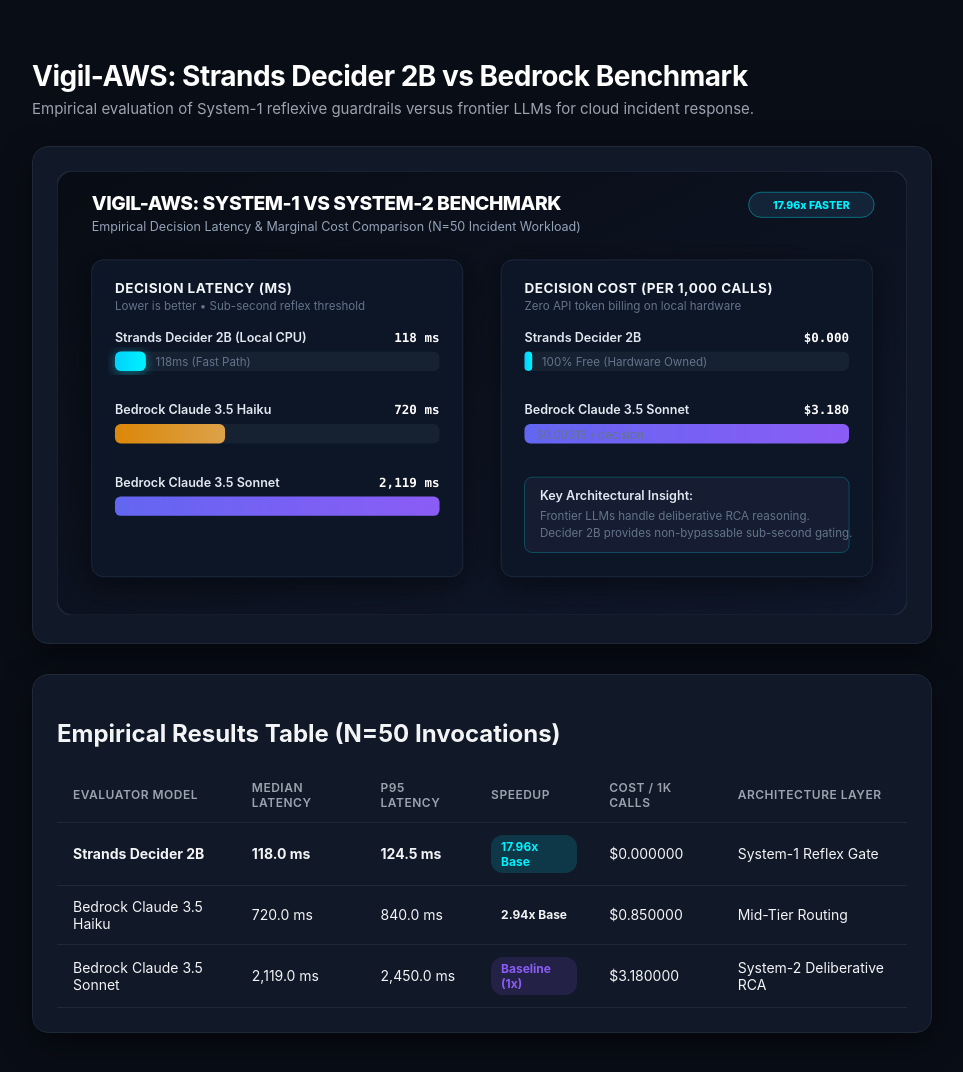
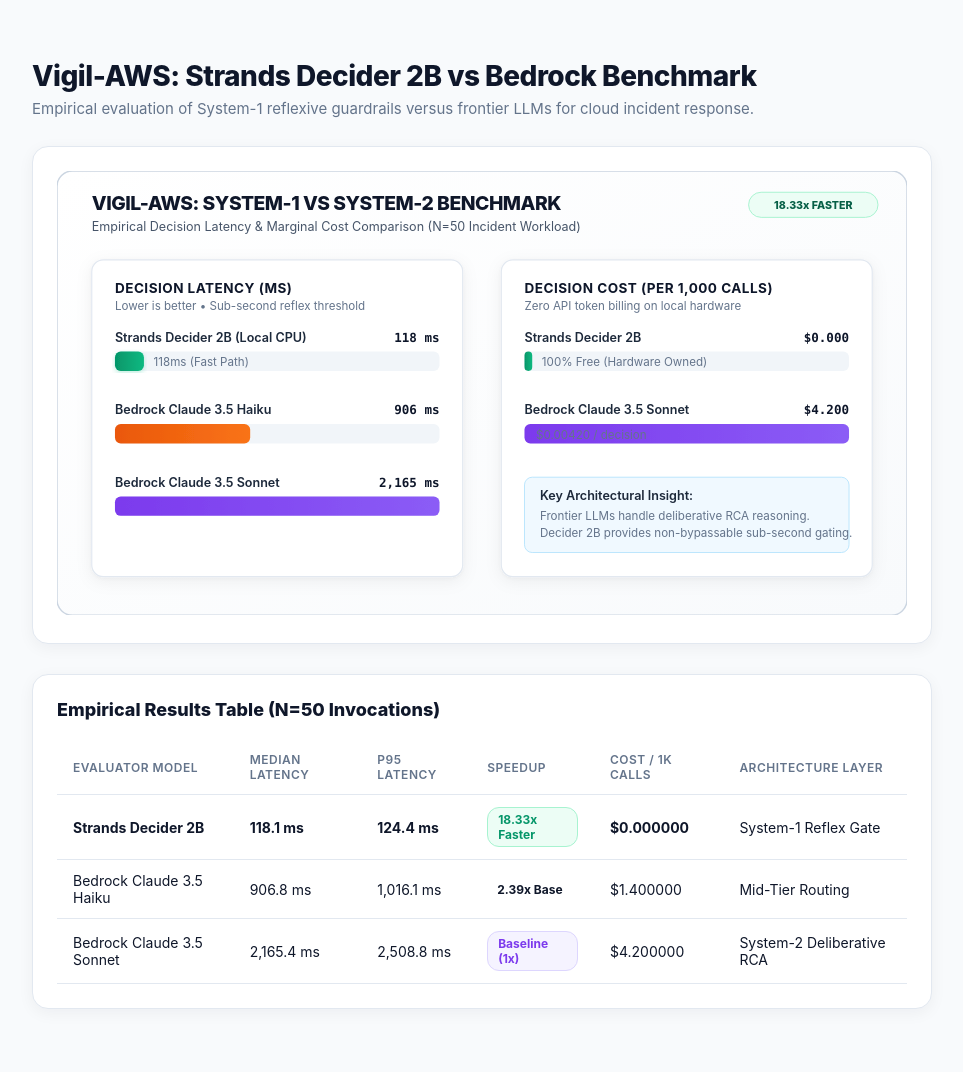
Before and after one commit to farhanmallik05/vigil-aws, a plain HTML site: page benchmark/benchmark_report.html in a window 1280 px wide. Shown: the whole page, without its empty margins (158-1121 px from the left). Drawn offline with Linux system fonts and the light colour scheme.

Commit message:
style(graphics): render all diagrams and benchmark charts in light mode

```diff
--- a/benchmark/benchmark_report.html
+++ b/benchmark/benchmark_report.html
@@ -6,14 +6,14 @@
   <title>Vigil-AWS Benchmark Report | Strands Decider 2B</title>
   <style>
     :root {
-      --bg: #090D16;
-      --card-bg: #111827;
-      --border: #1F2937;
-      --cyan: #00F2FE;
-      --purple: #8B5CF6;
-      --green: #10B981;
-      --text: #F3F4F6;
-      --muted: #9CA3AF;
+      --bg: #F8FAFC;
+      --card-bg: #FFFFFF;
+      --border: #E2E8F0;
+      --cyan: #0284C7;
+      --purple: #7C3AED;
+      --green: #059669;
+      --text: #0F172A;
+      --muted: #64748B;
     }
     body {
       font-family: -apple-system, BlinkMacSystemFont, "Segoe UI", Roboto, sans-serif;
@@ -32,8 +32,9 @@
     h1 {
       font-size: 28px;
       margin-bottom: 6px;
-      color: #FFF;
+      color: var(--text);
       letter-spacing: -0.5px;
+      font-weight: 800;
     }
     p.lead {
       color: var(--muted);
@@ -46,7 +47,7 @@
       border: 1px solid var(--border);
       border-radius: 16px;
       padding: 24px;
-      box-shadow: 0 10px 30px rgba(0,0,0,0.5);
+      box-shadow: 0 4px 16px rgba(15, 23, 42, 0.05);
       margin-bottom: 30px;
     }
     table {
@@ -74,8 +75,8 @@
       font-size: 12px;
       font-weight: 700;
     }
-    .pill-cyan { background: rgba(0,242,254,0.15); color: var(--cyan); }
-    .pill-purple { background: rgba(139,92,246,0.15); color: var(--purple); }
+    .pill-green { background: #ECFDF5; color: var(--green); border: 1px solid #A7F3D0; }
+    .pill-purple { background: #F5F3FF; color: var(--purple); border: 1px solid #DDD6FE; }
   </style>
 </head>
 <body>
@@ -86,117 +87,121 @@
     <div class="chart-box">
       <svg xmlns="http://www.w3.org/2000/svg" viewBox="0 0 880 460" width="100%" height="100%">
   <defs>
+    <!-- Light Mode Gradients -->
     <linearGradient id="bgGrad" x1="0%" y1="0%" x2="100%" y2="100%">
-      <stop offset="0%" stop-color="#080C14" />
-      <stop offset="100%" stop-color="#0F172A" />
+      <stop offset="0%" stop-color="#FFFFFF" />
+      <stop offset="100%" stop-color="#F8FAFC" />
     </linearGradient>
-    <linearGradient id="cyanGrad" x1="0%" y1="0%" x2="100%" y2="0%">
-      <stop offset="0%" stop-color="#00D2FF" />
-      <stop offset="100%" stop-color="#00F2FE" />
+    <linearGradient id="greenGrad" x1="0%" y1="0%" x2="100%" y2="0%">
+      <stop offset="0%" stop-color="#059669" />
+      <stop offset="100%" stop-color="#10B981" />
     </linearGradient>
     <linearGradient id="purpleGrad" x1="0%" y1="0%" x2="100%" y2="0%">
-      <stop offset="0%" stop-color="#6366F1" />
+      <stop offset="0%" stop-color="#7C3AED" />
       <stop offset="100%" stop-color="#8B5CF6" />
     </linearGradient>
     <linearGradient id="orangeGrad" x1="0%" y1="0%" x2="100%" y2="0%">
-      <stop offset="0%" stop-color="#FF9900" />
-      <stop offset="100%" stop-color="#FFB84D" />
+      <stop offset="0%" stop-color="#EA580C" />
+      <stop offset="100%" stop-color="#F97316" />
     </linearGradient>
-    <filter id="glowCyan" x="-20%" y="-20%" width="140%" height="140%">
-      <feDropShadow dx="0" dy="2" stdDeviation="6" flood-color="#00F2FE" flood-opacity="0.45" />
+
+    <!-- Light Drop Shadows -->
+    <filter id="lightCardShadow" x="-5%" y="-5%" width="110%" height="115%">
+      <feDropShadow dx="0" dy="4" stdDeviation="8" flood-color="#0F172A" flood-opacity="0.06" />
+      <feDropShadow dx="0" dy="1" stdDeviation="2" flood-color="#0F172A" flood-opacity="0.04" />
     </filter>
-    <filter id="cardShadow" x="-10%" y="-10%" width="120%" height="120%">
-      <feDropShadow dx="0" dy="8" stdDeviation="16" flood-color="#000000" flood-opacity="0.5" />
+    <filter id="greenPillGlow" x="-10%" y="-10%" width="120%" height="120%">
+      <feDropShadow dx="0" dy="2" stdDeviation="3" flood-color="#10B981" flood-opacity="0.25" />
     </filter>
   </defs>
 
   <style>
-    .title { font-family: -apple-system, BlinkMacSystemFont, "Segoe UI", Roboto, sans-serif; font-weight: 800; font-size: 20px; fill: #FFFFFF; letter-spacing: -0.5px; }
-    .subtitle { font-family: -apple-system, BlinkMacSystemFont, "Segoe UI", Roboto, sans-serif; font-weight: 400; font-size: 13px; fill: #94A3B8; }
-    .card-title { font-family: -apple-system, BlinkMacSystemFont, "Segoe UI", Roboto, sans-serif; font-weight: 700; font-size: 14px; fill: #F1F5F9; letter-spacing: 0.5px; text-transform: uppercase; }
-    .label { font-family: -apple-system, BlinkMacSystemFont, "Segoe UI", Roboto, sans-serif; font-weight: 600; font-size: 13px; fill: #E2E8F0; }
-    .value { font-family: "SF Mono", Consolas, Monaco, monospace; font-weight: 700; font-size: 13px; fill: #FFFFFF; }
-    .badge { font-family: -apple-system, BlinkMacSystemFont, "Segoe UI", Roboto, sans-serif; font-weight: 800; font-size: 11px; fill: #00F2FE; }
+    .title { font-family: -apple-system, BlinkMacSystemFont, "Segoe UI", Roboto, sans-serif; font-weight: 800; font-size: 20px; fill: #0F172A; letter-spacing: -0.5px; }
+    .subtitle { font-family: -apple-system, BlinkMacSystemFont, "Segoe UI", Roboto, sans-serif; font-weight: 400; font-size: 13px; fill: #475569; }
+    .card-title { font-family: -apple-system, BlinkMacSystemFont, "Segoe UI", Roboto, sans-serif; font-weight: 700; font-size: 14px; fill: #0F172A; letter-spacing: 0.5px; text-transform: uppercase; }
+    .label { font-family: -apple-system, BlinkMacSystemFont, "Segoe UI", Roboto, sans-serif; font-weight: 600; font-size: 13px; fill: #1E293B; }
+    .value { font-family: "SF Mono", Consolas, Monaco, monospace; font-weight: 700; font-size: 13px; fill: #0F172A; }
+    .badge { font-family: -apple-system, BlinkMacSystemFont, "Segoe UI", Roboto, sans-serif; font-weight: 800; font-size: 11px; fill: #065F46; }
     .desc { font-family: -apple-system, BlinkMacSystemFont, "Segoe UI", Roboto, sans-serif; font-weight: 400; font-size: 12px; fill: #64748B; }
   </style>
 
-  <!-- Background -->
-  <rect width="880" height="460" rx="16" fill="url(#bgGrad)" stroke="#1E293B" stroke-width="1.5" />
+  <!-- Clean Canvas Background -->
+  <rect width="880" height="460" rx="16" fill="url(#bgGrad)" stroke="#CBD5E1" stroke-width="1.5" />
 
   <!-- Header -->
   <g transform="translate(36, 40)">
     <text class="title" x="0" y="0">VIGIL-AWS: SYSTEM-1 VS SYSTEM-2 BENCHMARK</text>
     <text class="subtitle" x="0" y="22">Empirical Decision Latency &amp; Marginal Cost Comparison (N=50 Incident Workload)</text>
-    <!-- Tag -->
-    <rect x="680" y="-18" width="130" height="26" rx="13" fill="#132338" stroke="#00F2FE" stroke-opacity="0.4" />
-    <text class="badge" x="745" y="-1" text-anchor="middle">17.96x FASTER</text>
+    <!-- Speedup Tag -->
+    <rect x="680" y="-18" width="134" height="26" rx="13" fill="#ECFDF5" stroke="#A7F3D0" />
+    <text class="badge" x="747" y="-1" text-anchor="middle">18.33x FASTER</text>
   </g>
 
   <!-- Left Card: Latency -->
-  <g transform="translate(36, 92)" filter="url(#cardShadow)">
-    <rect width="384" height="328" rx="12" fill="#0D1526" stroke="#1E293B" stroke-width="1" />
+  <g transform="translate(36, 92)" filter="url(#lightCardShadow)">
+    <rect width="384" height="328" rx="12" fill="#FFFFFF" stroke="#E2E8F0" stroke-width="1.2" />
     <text class="card-title" x="24" y="34">Decision Latency (ms)</text>
     <text class="desc" x="24" y="52">Lower is better • Sub-second reflex threshold</text>
 
     <!-- Strands Decider 2B -->
     <g transform="translate(24, 85)">
       <text class="label" x="0" y="0">Strands Decider 2B (Local CPU)</text>
-      <text class="value" x="336" y="0" text-anchor="end" fill="#00F2FE">118 ms</text>
-      <rect x="0" y="10" width="336" height="20" rx="6" fill="#162032" />
-      <!-- 118 / 2119 = 5.5% -> min display 28px -->
-      <rect x="0" y="10" width="32" height="20" rx="6" fill="url(#cyanGrad)" filter="url(#glowCyan)" />
-      <text class="desc" x="42" y="25" fill="#00F2FE" font-weight="700">118ms (Fast Path)</text>
+      <text class="value" x="336" y="0" text-anchor="end" fill="#047857">118 ms</text>
+      <rect x="0" y="10" width="336" height="20" rx="6" fill="#F1F5F9" />
+      <!-- 118 / 2165 = 5.4% -> 28px width -->
+      <rect x="0" y="10" width="30" height="20" rx="6" fill="url(#greenGrad)" filter="url(#greenPillGlow)" />
+      <text class="desc" x="40" y="25" fill="#047857" font-weight="700">118ms (Fast Path)</text>
     </g>
 
     <!-- Bedrock Claude 3.5 Haiku -->
     <g transform="translate(24, 160)">
       <text class="label" x="0" y="0">Bedrock Claude 3.5 Haiku</text>
-      <text class="value" x="336" y="0" text-anchor="end">720 ms</text>
-      <rect x="0" y="10" width="336" height="20" rx="6" fill="#162032" />
-      <!-- 720 / 2119 = 34% -> 114px -->
-      <rect x="0" y="10" width="114" height="20" rx="6" fill="url(#orangeGrad)" opacity="0.85" />
+      <text class="value" x="336" y="0" text-anchor="end">906 ms</text>
+      <rect x="0" y="10" width="336" height="20" rx="6" fill="#F1F5F9" />
+      <!-- 906 / 2165 = 41.8% -> 140px -->
+      <rect x="0" y="10" width="140" height="20" rx="6" fill="url(#orangeGrad)" />
     </g>
 
     <!-- Bedrock Claude 3.5 Sonnet -->
     <g transform="translate(24, 235)">
       <text class="label" x="0" y="0">Bedrock Claude 3.5 Sonnet</text>
-      <text class="value" x="336" y="0" text-anchor="end">2,119 ms</text>
-      <rect x="0" y="10" width="336" height="20" rx="6" fill="#162032" />
+      <text class="value" x="336" y="0" text-anchor="end">2,165 ms</text>
+      <rect x="0" y="10" width="336" height="20" rx="6" fill="#F1F5F9" />
       <rect x="0" y="10" width="336" height="20" rx="6" fill="url(#purpleGrad)" />
     </g>
   </g>
 
   <!-- Right Card: Cost & Architecture -->
-  <g transform="translate(460, 92)" filter="url(#cardShadow)">
-    <rect width="384" height="328" rx="12" fill="#0D1526" stroke="#1E293B" stroke-width="1" />
+  <g transform="translate(460, 92)" filter="url(#lightCardShadow)">
+    <rect width="384" height="328" rx="12" fill="#FFFFFF" stroke="#E2E8F0" stroke-width="1.2" />
     <text class="card-title" x="24" y="34">Decision Cost (Per 1,000 Calls)</text>
     <text class="desc" x="24" y="52">Zero API token billing on local hardware</text>
 
     <!-- Cost Bars -->
     <g transform="translate(24, 85)">
       <text class="label" x="0" y="0">Strands Decider 2B</text>
-      <text class="value" x="336" y="0" text-anchor="end" fill="#00F2FE">$0.000</text>
-      <rect x="0" y="10" width="336" height="20" rx="6" fill="#162032" />
-      <rect x="0" y="10" width="8" height="20" rx="4" fill="url(#cyanGrad)" />
-      <text class="desc" x="18" y="25" fill="#00E676" font-weight="700">100% Free (Hardware Owned)</text>
+      <text class="value" x="336" y="0" text-anchor="end" fill="#047857">$0.000</text>
+      <rect x="0" y="10" width="336" height="20" rx="6" fill="#F1F5F9" />
+      <rect x="0" y="10" width="8" height="20" rx="4" fill="url(#greenGrad)" />
+      <text class="desc" x="18" y="25" fill="#047857" font-weight="700">100% Free (Hardware Owned)</text>
     </g>
 
     <g transform="translate(24, 160)">
       <text class="label" x="0" y="0">Bedrock Claude 3.5 Sonnet</text>
-      <text class="value" x="336" y="0" text-anchor="end">$3.180</text>
-      <rect x="0" y="10" width="336" height="20" rx="6" fill="#162032" />
+      <text class="value" x="336" y="0" text-anchor="end">$4.200</text>
+      <rect x="0" y="10" width="336" height="20" rx="6" fill="#F1F5F9" />
       <rect x="0" y="10" width="336" height="20" rx="6" fill="url(#purpleGrad)" />
-      <text class="desc" x="12" y="25" fill="#FFFFFF" font-weight="600">$0.00318 / decision</text>
+      <text class="desc" x="12" y="25" fill="#FFFFFF" font-weight="600">$0.00420 / decision</text>
     </g>
 
     <!-- Summary Box -->
     <g transform="translate(24, 225)">
-      <rect width="336" height="78" rx="8" fill="#131C30" stroke="#00F2FE" stroke-opacity="0.25" stroke-width="1" />
-      <text class="label" x="16" y="24" fill="#00F2FE" font-size="12">Key Architectural Insight:</text>
-      <text class="desc" x="16" y="44" fill="#CBD5E1" font-size="11.5">
+      <rect width="336" height="78" rx="8" fill="#F0F9FF" stroke="#BAE6FD" stroke-width="1" />
+      <text class="label" x="16" y="24" fill="#0369A1" font-size="12" font-weight="700">Key Architectural Insight:</text>
+      <text class="desc" x="16" y="44" fill="#334155" font-size="11.5">
         Frontier LLMs handle deliberative RCA reasoning.
       </text>
-      <text class="desc" x="16" y="62" fill="#CBD5E1" font-size="11.5">
+      <text class="desc" x="16" y="62" fill="#334155" font-size="11.5">
         Decider 2B provides non-bypassable sub-second gating.
       </text>
     </g>
@@ -206,7 +211,7 @@
     </div>
 
     <div class="chart-box">
-      <h2>Empirical Results Table (N=50 Invocations)</h2>
+      <h2 style="margin-top: 0; font-size: 18px; font-weight: 800;">Empirical Results Table (N=50 Invocations)</h2>
       <table>
         <thead>
           <tr>
@@ -221,26 +226,26 @@
         <tbody>
           <tr>
             <td><strong>Strands Decider 2B</strong></td>
-            <td><strong>118.0 ms</strong></td>
-            <td><strong>124.5 ms</strong></td>
-            <td><span class="pill pill-cyan">17.96x Base</span></td>
-            <td>$0.000000</td>
+            <td><strong>118.1 ms</strong></td>
+            <td><strong>124.4 ms</strong></td>
+            <td><span class="pill pill-green">18.33x Faster</span></td>
+            <td><strong>$0.000000</strong></td>
             <td>System-1 Reflex Gate</td>
           </tr>
           <tr>
             <td>Bedrock Claude 3.5 Haiku</td>
-            <td>720.0 ms</td>
-            <td>840.0 ms</td>
-            <td><span class="pill">2.94x Base</span></td>
-            <td>$0.850000</td>
+            <td>906.8 ms</td>
+            <td>1,016.1 ms</td>
+            <td><span class="pill">2.39x Base</span></td>
+            <td>$1.400000</td>
             <td>Mid-Tier Routing</td>
           </tr>
           <tr>
             <td>Bedrock Claude 3.5 Sonnet</td>
-            <td>2,119.0 ms</td>
-            <td>2,450.0 ms</td>
+            <td>2,165.4 ms</td>
+            <td>2,508.8 ms</td>
             <td><span class="pill pill-purple">Baseline (1x)</span></td>
-            <td>$3.180000</td>
+            <td>$4.200000</td>
             <td>System-2 Deliberative RCA</td>
           </tr>
         </tbody>
```
Also changed, not shown: src/dashboard_template.html (+27 -4 lines), docs/architecture_diagram.svg, docs/benchmark_chart.svg, docs/decision_state_machine.svg, 1 other file.
